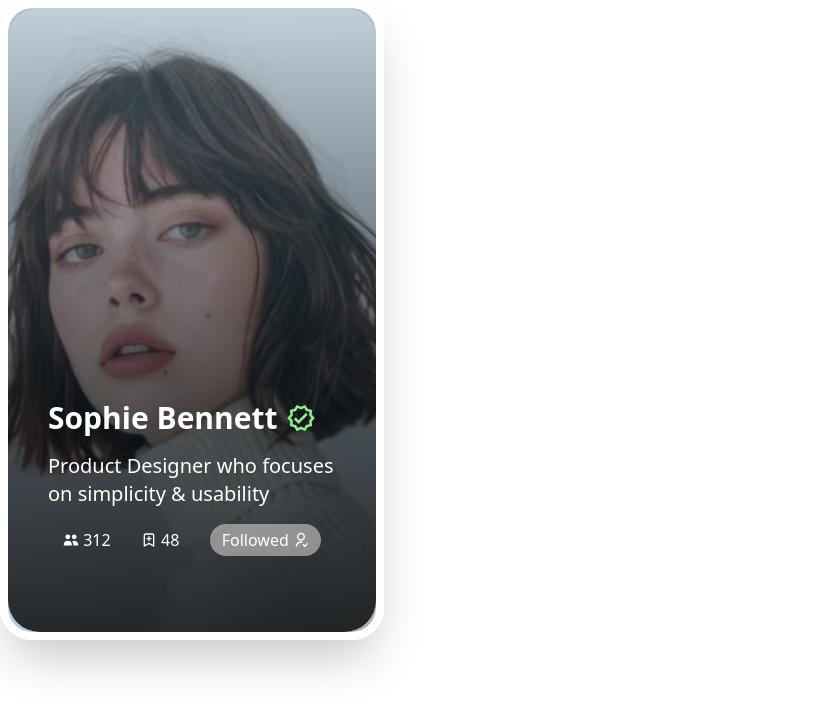
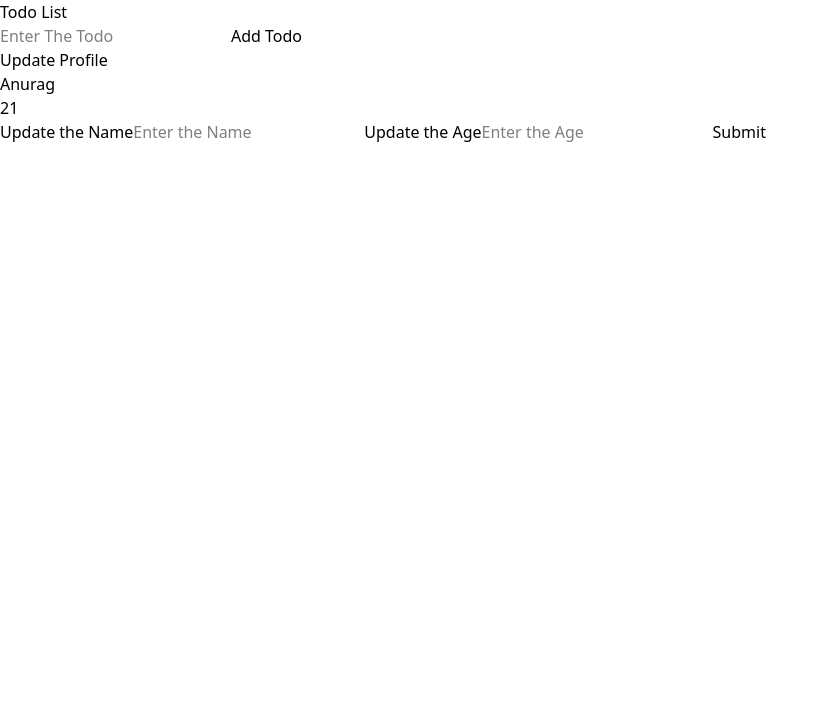
Before and after one commit to Anurag07-07/ReactInDepth, a React (Vite) app in the folder day-1/: page / in a window 1280 px wide. Shown: the top 712 px of the page, without its empty margins (0-829 px from the left). Built offline with nearby package versions, Linux system fonts and the light colour scheme.

Commit message:
assigment3

```diff
--- a/day-1/src/App.jsx
+++ b/day-1/src/App.jsx
@@ -18,6 +18,9 @@ import ComponentOne from './Components/States/UseStateHooks/PassingComponent/Com
 import ComponentTwo from './Components/States/UseStateHooks/PassingComponent/ComponentTwo'
 import UseStateFnction from './Components/States/UseStateHooks/UseStateFnction'
 import List from './Components/States/List'
+import Assignment1 from './Components/States/UseStateAssignment/Assignment1'
+import Assignment2 from './Components/States/UseStateAssignment/Assignment2'
+import Assingment3 from './Components/States/UseStateAssignment/Assingment3'
 const card1 = {
   name:"Sophie Bennett",
   description:"Product Designer who focuses on simplicity & usability",
@@ -38,7 +41,7 @@ const App = () => {
        <Product></Product>
        <UserList></UserList>
        <ProductList></ProductList> */}
-       <Card name={card1.name} description={card1.description} image={card1.image} save={card1.save} followers={card1.followers}></Card>
+       {/* <Card name={card1.name} description={card1.description} image={card1.image} save={card1.save} followers={card1.followers}></Card> */}
        {/* <UseStateHook></UseStateHook> */}
        {/* <UseStateArray></UseStateArray>
        <UseStateObject></UseStateObject> */}
@@ -46,7 +49,9 @@ const App = () => {
        <ComponentTwo></ComponentTwo>
        <UseStateFnction></UseStateFnction> */}
        {/* <List></List> */}
-
+        {/* <Assignment1></Assignment1> */}
+        <Assignment2></Assignment2>
+        <Assingment3></Assingment3>
     </div>
   )
 }
--- /dev/null
+++ b/day-1/src/Components/States/UseStateAssignment/Assignment1.jsx
@@ -0,0 +1,14 @@
+import React, { useState } from 'react'
+
+const Assignment1 = () => {
+  const [count,setCount] = useState(0)
+  return (
+    <div>
+       <h1>Count:{count}</h1>
+       <button onClick={()=>setCount(count+1)}>Increment</button>
+       <button onClick={()=>setCount(count-1)}>Decrement</button>
+    </div>
+  )
+}
+
+export default Assignment1
--- /dev/null
+++ b/day-1/src/Components/States/UseStateAssignment/Assignment2.jsx
@@ -0,0 +1,37 @@
+import React, { useState } from 'react'
+
+const Assignment2 = () => {
+  const [todos,setTodos] = useState([])
+  const [inputValue,setInputValue] = useState("")
+
+  function submitHandler(e){
+    e.preventDefault()
+    if(inputValue.trim()){
+      setTodos([...todos,inputValue])
+      setInputValue('')
+    }
+  }
+
+  const handleChange = (e)=>{
+    setInputValue(e.target.value)
+  }
+
+  return (
+    <div>
+      <h1>Todo List</h1>
+      <form onSubmit={submitHandler}>
+        <input type='text' onChange={handleChange}  value={inputValue} placeholder='Enter The Todo'></input>
+        <button type='submit'>Add Todo</button>
+      </form>
+      <ul>
+        {
+          todos.map((todo,index)=>(
+            <li key={index}>{todo}</li>
+          ))
+        }
+      </ul>
+    </div>
+  )
+}
+
+export default Assignment2
--- /dev/null
+++ b/day-1/src/Components/States/UseStateAssignment/Assingment3.jsx
@@ -0,0 +1,37 @@
+import React, { useState } from 'react'
+
+const Assingment3 = () => {
+  const [users,setUser] = useState({
+    name:"Anurag",
+    age:21
+  })
+  const [name,setName] = useState("")
+  const [age,setAge] = useState(null)
+
+  function submitHandler(e){
+    e.preventDefault()
+    setUser({name:name,age:Number(age)})
+    setName("")
+    setAge("")
+  }
+  return (
+    <div>
+      <h2>Update Profile</h2>
+      <div>
+        <h1>{users.name}</h1>
+        <h1>{users.age}</h1>
+      </div>
+      <div>
+        <form onSubmit={submitHandler}>
+        <label>Update the Name</label>
+        <input type='text' value={name} onChange={(e)=>setName(e.target.value)}   placeholder='Enter the Name'></input>
+        <label>Update the Age</label>
+        <input type='text' value={age} onChange={(e)=>setAge(e.target.value)}  placeholder='Enter the Age'></input>
+        <button type='submit'>Submit</button>
+        </form>
+      </div>
+    </div>
+  )
+}
+
+export default Assingment3
```
